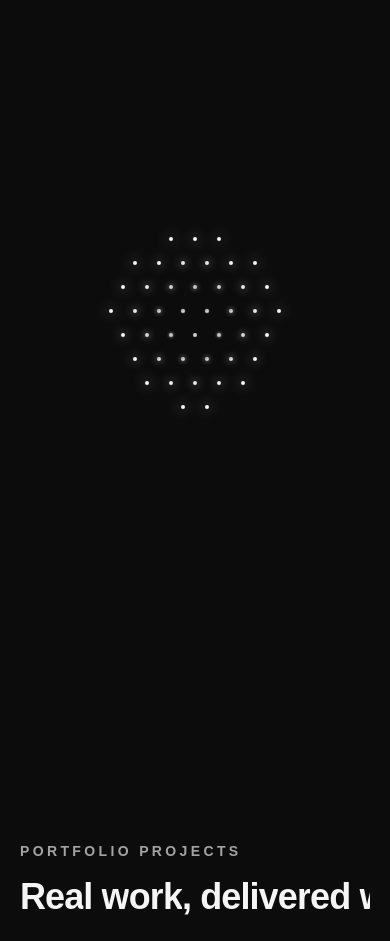
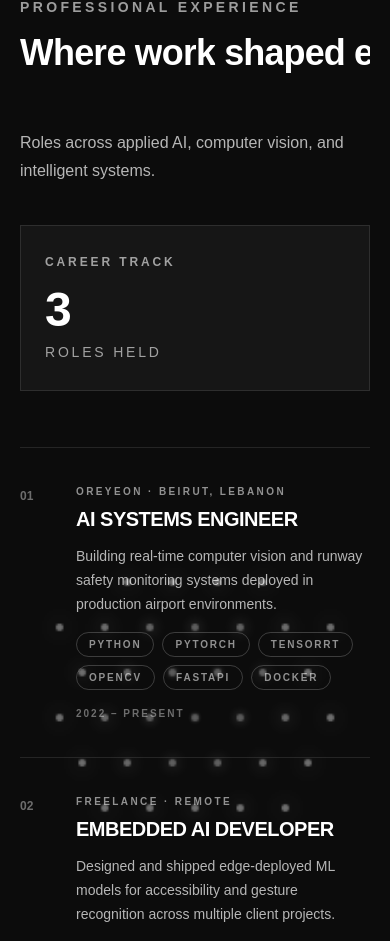
Before and after one commit to Kronbii/portfolio-website, a Next.js app: page / in a window 390 px wide. Shown: the part 1715-2656 px from the top of the page. Built offline with nearby package versions, Linux system fonts and the light colour scheme; a web font is replaced by a local one; what lightswind would draw is missing.

Commit message:
feat: enhance HomeExperienceSection with detailed experience entries and responsive layout

```diff
--- a/src/components/sections/home-experience.tsx
+++ b/src/components/sections/home-experience.tsx
@@ -1,13 +1,22 @@
 'use client';
 
 import { DotWave } from '@/components/ui/dot-wave';
+import { Container } from '@/components/ui/container';
+import { FancyText } from '@/components/ui/fancy-text';
+import { MotionDiv } from '@/components/ui/motion';
+import { revealUpEarly, staggerContainerEarly } from '@/lib/motion';
+import { homeContent } from '@/content/home';
 
 export function HomeExperienceSection() {
+  const { experience } = homeContent;
+
   return (
     <section
       id="experience"
-      className="relative min-h-svh overflow-hidden"
+      className="relative overflow-hidden text-white"
+      style={{ backgroundColor: '#0c0c0c' }}
     >
+      <div className="absolute inset-0 opacity-40">
         <DotWave
           bgColor="#0c0c0c"
           dotColor="#9d201a"
@@ -17,9 +26,107 @@ export function HomeExperienceSection() {
           fadeIntensity={0.12}
           expansionSpeed={180}
           repeatAnimation
-        className="absolute inset-0 w-full h-full"
+          cover
+          className="w-full h-full"
         />
-      {/* content goes here */}
+      </div>
+
+      <div className="relative z-10 py-24 sm:py-28">
+        <Container className="space-y-14">
+
+          {/* Section header */}
+          <div className="grid gap-10 lg:grid-cols-[minmax(0,1fr)_18rem] lg:items-end">
+            <div className="max-w-3xl">
+              <p className="text-sm font-semibold uppercase tracking-[0.24em] text-white/60">
+                {experience.eyebrow}
+              </p>
+              <h2 className="mt-4">
+                <FancyText
+                  className="text-balance text-4xl font-semibold tracking-tight text-white/5 sm:text-5xl"
+                  fillClassName="text-white"
+                >
+                  {experience.title}
+                </FancyText>
+              </h2>
+              <p className="mt-4 max-w-2xl text-pretty text-base leading-7 text-white/70 sm:text-lg">
+                {experience.description}
+              </p>
+            </div>
+
+            <MotionDiv
+              className="border border-white/10 bg-white/[0.04] px-6 py-7"
+              {...revealUpEarly}
+            >
+              <p className="text-xs font-semibold uppercase tracking-[0.24em] text-white/60">
+                Career Track
+              </p>
+              <p className="mt-4 text-5xl font-black leading-none text-white sm:text-6xl">
+                {experience.items.length}
+              </p>
+              <p className="mt-2 text-sm uppercase tracking-[0.2em] text-white/60">
+                Roles Held
+              </p>
+            </MotionDiv>
+          </div>
+
+          {/* Experience list */}
+          <MotionDiv
+            className="border-t border-white/10"
+            {...staggerContainerEarly}
+          >
+            {experience.items.map((item, index) => (
+              <MotionDiv
+                key={item.id}
+                className="group border-b border-white/10 py-9 transition-colors duration-300 hover:bg-white/[0.025]"
+                {...revealUpEarly}
+              >
+                <div className="grid grid-cols-[2rem_1fr] gap-x-6 sm:grid-cols-[2rem_1fr_9rem] sm:gap-x-10">
+
+                  {/* Index */}
+                  <span className="pt-1 text-xs font-semibold tabular-nums text-white/40">
+                    {(index + 1).toString().padStart(2, '0')}
+                  </span>
+
+                  {/* Main content */}
+                  <div>
+                    <p className="text-[10px] font-semibold uppercase tracking-[0.24em] text-white/55">
+                      {item.company}
+                      {item.location ? ` · ${item.location}` : ''}
+                    </p>
+                    <h3 className="mt-2 text-xl font-black uppercase leading-tight tracking-tight text-white sm:text-2xl">
+                      {item.role}
+                    </h3>
+                    <p className="mt-3 max-w-xl text-sm leading-6 text-white/70">
+                      {item.description}
+                    </p>
+                    <div className="mt-4 flex flex-wrap gap-2">
+                      {item.technologies.map((tech) => (
+                        <span
+                          key={tech}
+                          className="rounded-full border border-white/20 px-3 py-1 text-[10px] font-semibold uppercase tracking-[0.18em] text-white/55 transition-colors duration-200 group-hover:border-white/30 group-hover:text-white/70"
+                        >
+                          {tech}
+                        </span>
+                      ))}
+                    </div>
+                    {/* Period – mobile only */}
+                    <p className="mt-4 text-[10px] font-semibold uppercase tracking-[0.2em] text-white/40 sm:hidden">
+                      {item.period}
+                    </p>
+                  </div>
+
+                  {/* Period – desktop */}
+                  <p className="hidden pt-1 text-right text-xs font-semibold uppercase tracking-[0.2em] text-white/40 sm:block">
+                    {item.period}
+                  </p>
+
+                </div>
+              </MotionDiv>
+            ))}
+          </MotionDiv>
+
+        </Container>
+      </div>
     </section>
   );
 }
--- a/src/components/ui/dot-wave.tsx
+++ b/src/components/ui/dot-wave.tsx
@@ -13,6 +13,7 @@ interface DotWaveProps {
   lightIntensity?: number;
   fadeIntensity?: number;
   followMouse?: boolean;
+  cover?: boolean;
   className?: string;
   dotClassName?: string;
   children?: React.ReactNode;
@@ -73,6 +74,7 @@ export function DotWave({
   lightIntensity = 0.5,
   fadeIntensity = 0.15,
   followMouse = false,
+  cover = false,
   className,
   dotClassName,
   children,
@@ -138,19 +140,33 @@ export function DotWave({
     mediaQuery.addEventListener('change', handleThemeChange);
 
     const handleResize = () => {
-      state.windowSize = {
-        w: window.innerWidth,
-        h: window.innerHeight,
-      };
+      const containerW = container.offsetWidth;
+      const containerH = container.offsetHeight;
+      if (containerW === 0 || containerH === 0) return;
 
-      canvas.width = state.windowSize.w;
-      canvas.height = state.windowSize.h;
+      let w: number;
+      let h: number;
 
-      state.center = {
-        x: state.windowSize.w / 2,
-        y: state.windowSize.h / 2,
-      };
+      if (cover) {
+        w = window.innerWidth;
+        h = window.innerHeight;
+        const scale = Math.max(containerW / w, containerH / h);
+        canvas.style.width = w + 'px';
+        canvas.style.height = h + 'px';
+        canvas.style.transform = `translate(-50%, -50%) scale(${scale})`;
+      } else {
+        w = containerW;
+        h = containerH;
+        canvas.style.width = '';
+        canvas.style.height = '';
+        canvas.style.transform = '';
+      }
 
+      state.windowSize = { w, h };
+      canvas.width = w;
+      canvas.height = h;
+
+      state.center = { x: w / 2, y: h / 2 };
       state.startTime = Date.now();
       state.expansionRadius = 0;
 
@@ -283,14 +299,15 @@ export function DotWave({
       }
     };
 
+    const resizeObserver = new ResizeObserver(handleResize);
+    resizeObserver.observe(container);
     handleResize();
-    window.addEventListener('resize', handleResize);
     canvas.addEventListener('mousemove', handleMouseMove);
 
     draw();
 
     return () => {
-      window.removeEventListener('resize', handleResize);
+      resizeObserver.disconnect();
       canvas.removeEventListener('mousemove', handleMouseMove);
       mediaQuery.removeEventListener('change', handleThemeChange);
       cancelAnimationFrame(state.animationId);
@@ -305,6 +322,7 @@ export function DotWave({
     lightIntensity,
     fadeIntensity,
     followMouse,
+    cover,
     bgColor,
     dotColor,
   ]);
@@ -323,7 +341,12 @@ export function DotWave({
     >
       <canvas
         ref={canvasRef}
-        className={cn('absolute inset-0 w-full h-full', dotClassName)}
+        className={cn(
+          cover
+            ? 'absolute top-1/2 left-1/2 origin-center'
+            : 'absolute inset-0 w-full h-full',
+          dotClassName,
+        )}
       />
       {children && <div className='relative z-10'>{children}</div>}
     </div>
--- a/src/content/home.ts
+++ b/src/content/home.ts
@@ -85,6 +85,43 @@ export const homeContent: HomeContent = {
         title: 'Applied Machine Learning',
         description:
           'Shipped practical ML products for accessibility, education, safety, and industrial workflows.',
+      },
+    ],
+  },
+  experience: {
+    eyebrow: 'Professional Experience',
+    title: 'Where work shaped expertise.',
+    description: 'Roles across applied AI, computer vision, and intelligent systems.',
+    items: [
+      {
+        id: '1',
+        role: 'AI Systems Engineer',
+        company: 'Oreyeon',
+        period: '2022 – Present',
+        location: 'Beirut, Lebanon',
+        description:
+          'Building real-time computer vision and runway safety monitoring systems deployed in production airport environments.',
+        technologies: ['Python', 'PyTorch', 'TensorRT', 'OpenCV', 'FastAPI', 'Docker'],
+      },
+      {
+        id: '2',
+        role: 'Embedded AI Developer',
+        company: 'Freelance',
+        period: '2021 – 2022',
+        location: 'Remote',
+        description:
+          'Designed and shipped edge-deployed ML models for accessibility and gesture recognition across multiple client projects.',
+        technologies: ['C++', 'TensorFlow Lite', 'ONNX', 'Raspberry Pi', 'OpenCV'],
+      },
+      {
+        id: '3',
+        role: 'Research Engineer Intern',
+        company: 'Lebanese American University',
+        period: '2020 – 2021',
+        location: 'Beirut, Lebanon',
+        description:
+          'Researched thermal image super-resolution and edge inference optimization, achieving 229+ FPS on constrained hardware.',
+        technologies: ['Python', 'Keras', 'CUDA', 'NumPy', 'OpenCV'],
       },
     ],
   },
--- a/src/content/schema.ts
+++ b/src/content/schema.ts
@@ -66,6 +66,16 @@ export interface Project {
   features: string[]
 }
 
+export interface ExperienceEntry {
+  id: string
+  role: string
+  company: string
+  period: string
+  location?: string
+  description: string
+  technologies: string[]
+}
+
 export interface HomeContent {
   navigation: NavItem[]
   hero: {
@@ -96,6 +106,9 @@ export interface HomeContent {
   projects: SectionIntro & {
     spotlightSlugs: string[]
   }
+  experience: SectionIntro & {
+    items: ExperienceEntry[]
+  }
   community: SectionIntro & {
     items: CommunityItem[]
   }
```
Lines whose indentation alone changed are shown as unchanged.
